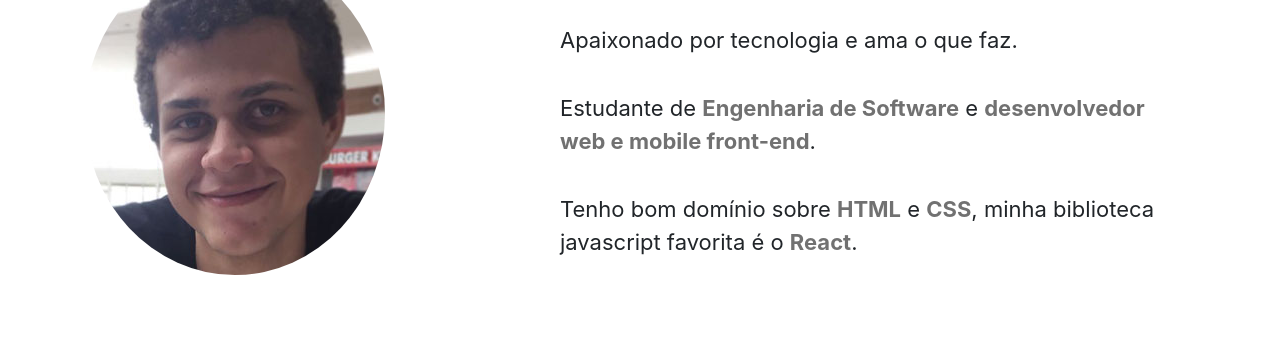
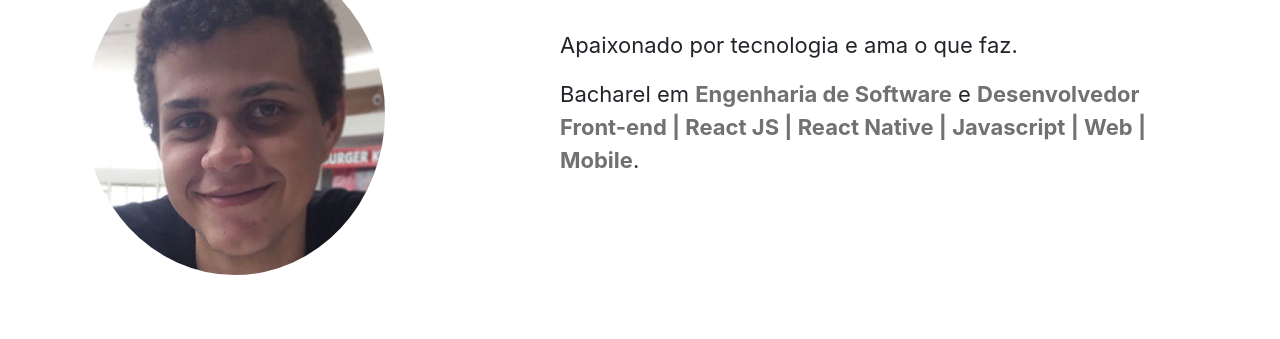
Before and after one commit to matheusmhq/matheusmhq.github.io, a plain HTML site: page index.html in a window 1280 px wide. Shown: the part 1062-1401 px from the top of the page. Drawn offline with Linux system fonts and the light colour scheme; animation ran at ten frames a second.

Commit message:
Update text on section about

```diff
--- a/index.html
+++ b/index.html
@@ -154,14 +154,7 @@
   <body>
     <header>
       <nav
-        class="
-          bg-white
-          nav-edit
-          container-fluid
-          navbar navbar-expand-lg navbar-light
-          bg-light
-          nav
-        "
+        class="bg-white nav-edit container-fluid navbar navbar-expand-lg navbar-light bg-light nav"
       >
         <a class="nav-item" href="#slider"
           ><img src="img/logos/logo-desktop.png"
@@ -287,27 +280,15 @@
             />
           </div>
 
-          <div
-            class="
-              sobre-texto
-              col-md-7
-              offset-md-1
-              d-flex
-              flex-column
-              justify-content-md-between
-            "
-          >
+          <div class="sobre-texto col-md-7 offset-md-1 d-flex flex-column">
             <h2>Matheus Henrique</h2>
-
-            <p>Apaixonado por tecnologia e ama o que faz.</p>
+            <p class="mt-4">Apaixonado por tecnologia e ama o que faz.</p>
             <p>
-              Estudante de <strong>Engenharia de Software</strong> e
-              <strong>desenvolvedor web e mobile front-end</strong>.
-            </p>
-            <p>
-              Tenho bom domínio sobre <strong>HTML</strong> e
-              <strong>CSS</strong>, minha biblioteca javascript favorita é o
-              <strong>React</strong>.
+              Bacharel em <strong>Engenharia de Software</strong> e
+              <strong
+                >Desenvolvedor Front-end | React JS | React Native | Javascript
+                | Web | Mobile</strong
+              >.
             </p>
           </div>
         </div>
@@ -546,13 +527,7 @@
           <div class="container-fluid">
             <div class="voce-sabia-bg row align-items-center">
               <div
-                class="
-                  col-md-7
-                  text-center text-white
-                  d-flex
-                  flex-column
-                  justify-content-between
-                "
+                class="col-md-7 text-center text-white d-flex flex-column justify-content-between"
               >
                 <p class="vs-titulo">
                   Você sabia <i class="fas fa-question"></i>
@@ -610,13 +585,7 @@
 
       <section id="frase">
         <div
-          class="
-            frase-bg
-            d-flex
-            justify-content-center
-            flex-column
-            align-items-left
-          "
+          class="frase-bg d-flex justify-content-center flex-column align-items-left"
         >
           <div class="container-fluid">
             <div class="frase-edit">
@@ -713,13 +682,7 @@
 
           <div class="col-md-6 text-center text-md-left">
             <div
-              class="
-                contato-imediato
-                container-fluid
-                d-flex
-                flex-column
-                align-items-center align-items-md-start
-              "
+              class="contato-imediato container-fluid d-flex flex-column align-items-center align-items-md-start"
             >
               <h6>
                 Dúvidas? Quer um contato imediato? <br />
```
